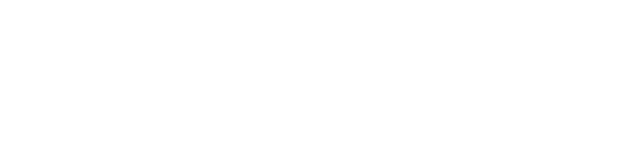
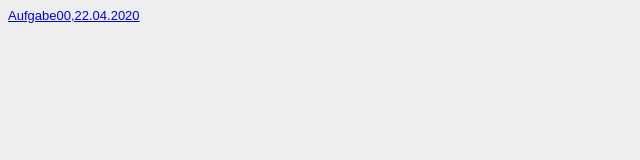
Before and after one commit to doanmaip/GiS_SoSe2020, a plain HTML site: page Steckbrief/steckbrief.htm in a window 1280 px wide. Shown: the whole page, without its empty margins (0-640 px from the left). Drawn offline with Linux system fonts and the light colour scheme.

Commit message:
Steckbrief Update

```diff
--- a/Steckbrief/steckbrief.htm
+++ b/Steckbrief/steckbrief.htm
@@ -7,11 +7,12 @@
 body {
 	font-family: arial;
 	font-size: small;
-	background: #eeeee
+	background: #eee
 }
 </style>
 </head>
 <body>
 	<!-- Hier die Links zu den gelösten Aufgaben einstellen, aktuelle oben, alte stehen lassen! Format: Aufgabenbezeichnung, Datum -->
+<a href="https://doanmaip.github.io/GiS_SoSe_20/Aufgabe00/" target="_blank" >Aufgabe00,22.04.2020</a>
 </body>
 </html>
```
